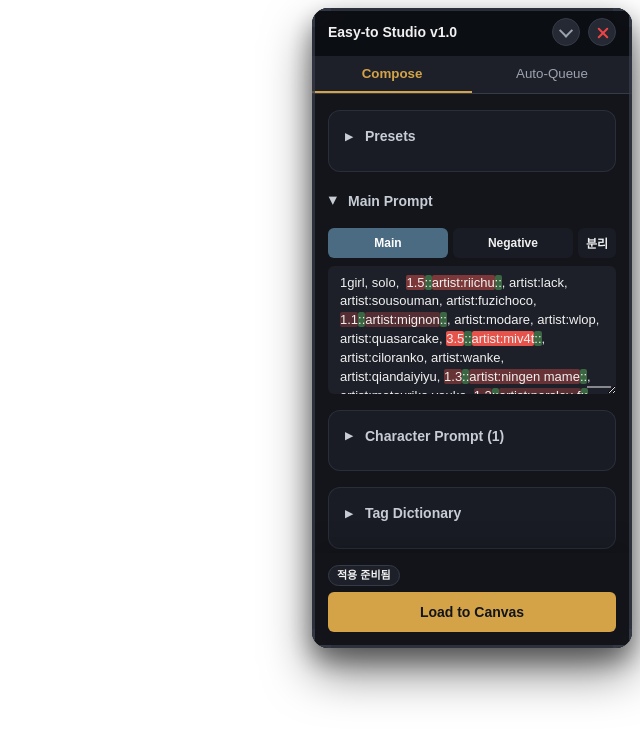
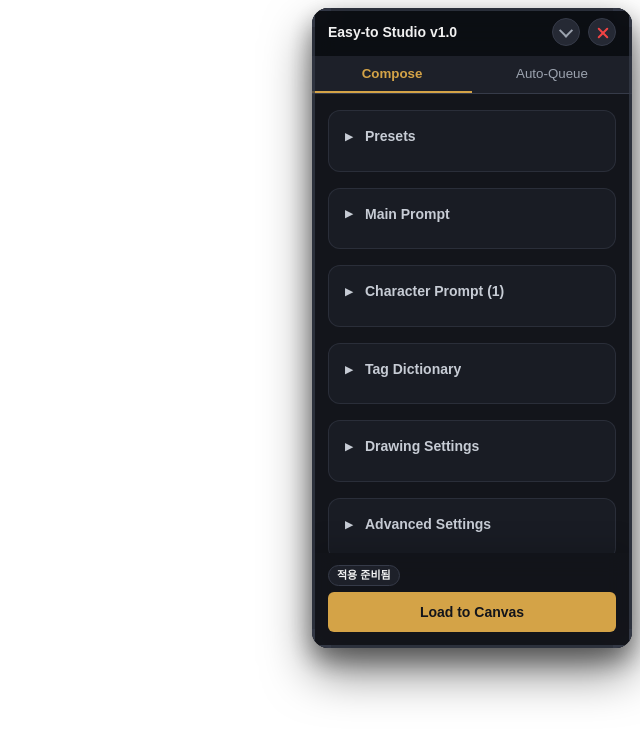
Before and after one commit to jn01020304/nai-tag-builder, a React (Vite) app: page / in a window 1280 px wide. Shown: the top 740 px of the page, without its empty margins (640-1280 px from the left). Built offline with nearby package versions, Linux system fonts and the light colour scheme.

Commit message:
fix(ui): apply CollapsibleSection to MainPromptSection

```diff
--- a/src/components/CollapsiblePanel.tsx
+++ /dev/null
@@ -1,28 +0,0 @@
-import type { ReactNode } from "react";
-import Panel from "../ui/primitives/Panel";
-
-interface Props {
-  title: string;
-  defaultOpen?: boolean;
-  testId: string;
-  children: ReactNode;
-}
-
-export default function CollapsiblePanel({
-  title,
-  defaultOpen = true,
-  testId,
-  children,
-}: Props) {
-  return (
-    <Panel
-      title={title}
-      defaultOpen={defaultOpen}
-      testId={testId}
-      variant="panel"
-      stopPointerPropagation
-    >
-      {children}
-    </Panel>
-  );
-}
--- a/src/components/MainPromptSection.tsx
+++ b/src/components/MainPromptSection.tsx
@@ -4,7 +4,7 @@ import type {
   PromptSelectionAfterRender,
 } from "../prompt/promptInsertTarget";
 import type { PromptState } from "../types/metadata";
-import CollapsiblePanel from "./CollapsiblePanel";
+import CollapsibleSection from "./CollapsibleSection";
 import PromptPairTabs from "./PromptPairTabs";
 
 interface Props {
@@ -23,7 +23,7 @@ export default function MainPromptSection({
   onPromptSelection,
 }: Props) {
   return (
-    <CollapsiblePanel title="Main Prompt" testId="main-prompt-section">
+    <CollapsibleSection title="Main Prompt" testId="main-prompt-section">
       <PromptPairTabs
         testIdPrefix="base-prompt"
         activePromptTarget={activePromptTarget}
@@ -48,6 +48,6 @@ export default function MainPromptSection({
           onChange: (value) => dispatch({ type: "SET_PROMPT", field: "negativeBase", value }),
         }}
       />
-    </CollapsiblePanel>
+    </CollapsibleSection>
   );
 }
```
Also changed, not shown: 1 other file (tests, documents, lock files or other folders).
